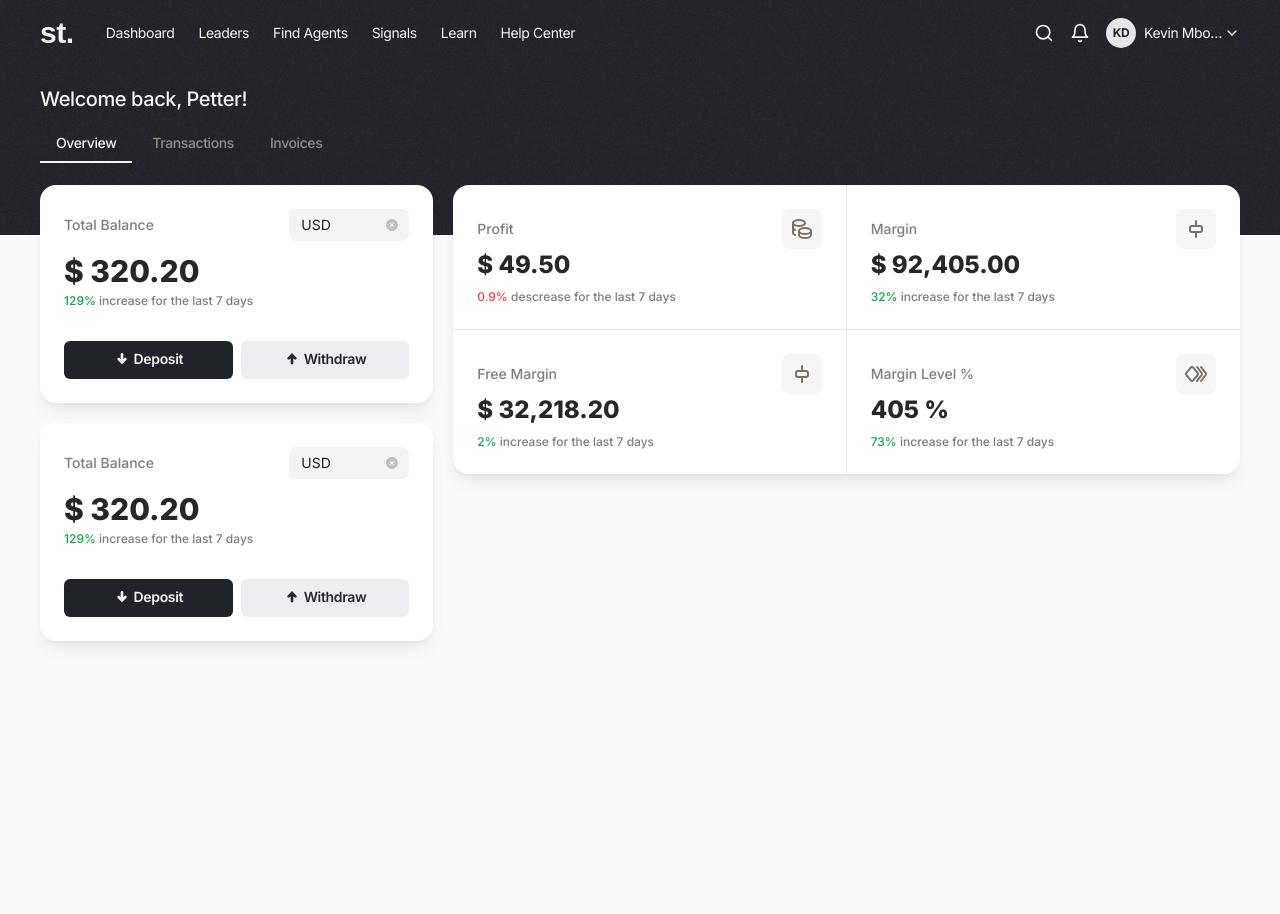
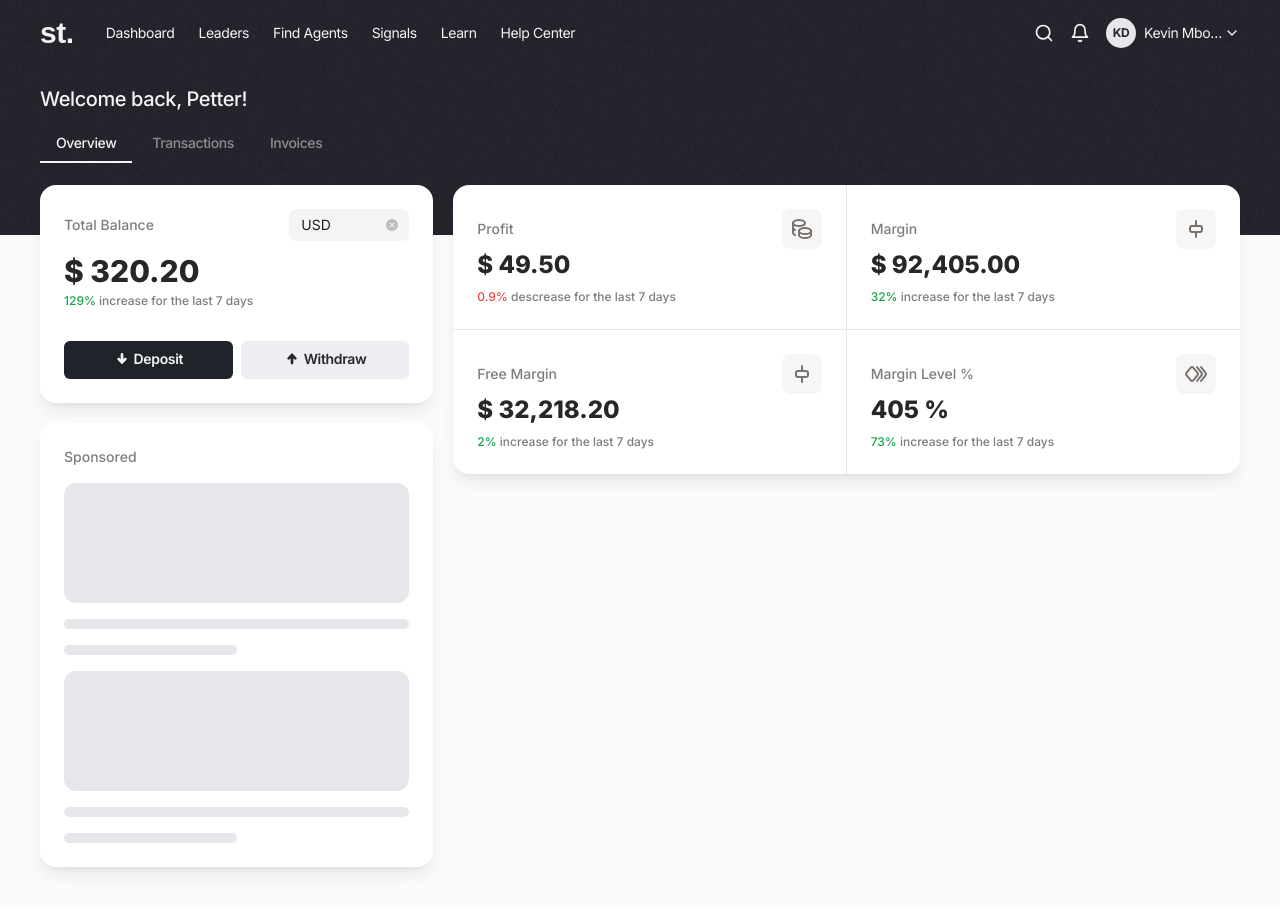
Before and after one commit to kevindermot99/simpleTrading, a React (Vite) app: page /#/ in a window 1280 px wide. Shown: the top 914 px of the page. Built offline with nearby package versions, Linux system fonts and the light colour scheme; a web font is replaced by a local one.

Commit message:
Update Home.jsx

```diff
--- a/src/pages/Home.jsx
+++ b/src/pages/Home.jsx
@@ -8,7 +8,7 @@ import { TbCoins, TbKeyframes, TbLayoutAlignCenter, TbMoneybag, TbSpacingHorizon
 
 function Home() {
     return (
-        <div className="bg-body-white w-full h-full min-h-[3000px] relative">
+        <div className="bg-body-white w-full h-full min-h-svh relative">
             <Navbar />
             {/* Hero */}
             <div className="main-header min-h-[170px] px-10 pt-5 text-text-color-white tracking-tight">
@@ -32,7 +32,7 @@ function Home() {
                     </button>
                 </div>
             </div>
-            <div className="flex gap-5 w-full bg-transparent min-h-[200px] mt-[-50px] px-10 text-text-color-black">
+            <div className="flex gap-5 w-full bg-transparent min-h-[200px] mt-[-50px] px-10 text-text-color-black pb-10">
                 <div className="w-1/3 h-fit flex flex-col gap-5">
                     {/* Balance */}
                     <div className=" w-full h-fit bg-white shadow-lg shadow-stone-600/10 rounded-2xl flex flex-col p-6">
@@ -109,78 +109,18 @@ function Home() {
                         </div>
                     </div>
                     {/* Ads */}
-                    <div className=" w-full h-fit bg-white shadow-lg shadow-stone-600/10 rounded-2xl flex flex-col p-6">
+                    <div className=" w-full h-fit bg-white shadow-lg shadow-stone-600/10 rounded-2xl flex flex-col gap-4 p-6">
                         <div className="flex items-center justify-between w-full">
                             <h1 className="text-sm text-text-color-black/60 font-medium">
-                                Total Balance
+                                Sponsored
                             </h1>
-                            <ConfigProvider
-                                theme={{
-                                    token: {
-                                        // Seed Token
-                                        colorPrimary: '#fff',
-                                        borderRadius: 7,
-                                        colorBorder: '#00000000',
-                                        colorBgContainer: '#e5e7eb70',
-                                        colorBgTextHover: "red"
-                                    },
-                                }}
-                            >
-                                <Select
-                                    defaultValue="USD"
-                                    style={{ width: '120px', boxShadow: "none", borderColor: 'red' }}
-                                    allowClear
-                                    options={[
-                                        { value: 'USD', label: 'USD' },
-                                        { value: 'Bitcoin', label: 'Bitcoin' },
-                                        { value: 'Ethereum', label: 'Ethereum' },
-                                        { value: 'USDT', label: 'USDT' },
-                                        { value: 'USDC', label: 'USDC' },
-                                        { value: 'DAI', label: 'DAI' },
-                                        { value: 'BUSD', label: 'BUSD' },
-                                        { value: 'Ripple', label: 'Ripple' },
-                                        { value: 'Litecoin', label: 'Litecoin' },
-                                    ]}
-                                    placeholder="Currency"
-                                />
-                            </ConfigProvider>
                         </div>
-                        <div className="w-full py-3">
-                            {/* Balance */}
-                            <CountUp
-                                start={0}
-                                end={320.2}
-                                duration={.9}
-                                separator=","
-                                decimals={2}
-                                decimal="."
-                                prefix="$ "
-                            //   suffix=" left"
-                            >
-                                {({ countUpRef, start }) => (
-                                    <div className="">
-                                        <span className="py-2 text-3xl font-extrabold" ref={countUpRef} />
-                                    </div>
-                                )}
-                            </CountUp>
-                            <p className="text-xs pt-1 text-text-color-black/60 font-medium "><span className="text-green-600">129%</span> increase for the last 7 days</p>
-                        </div>
-                        <div className="flex items-center gap-2 mt-5">
-                            {/* Deposit */}
-                            <button
-                                className={`w-full text-sm px-4 py-2 rounded-md text-text-color-white font-semibold tracking-tight bg-button-color hover:opacity-80 transition border-b-2 border-transparent flex items-center justify-center gap-1`}
-                            >
-                                <TiArrowDownThick className="text-base" />
-                                Deposit
-                            </button>
-                            {/* withdraw */}
-                            <button
-                                className={`w-full text-sm px-4 py-2 rounded-md text-text-color-black font-semibold tracking-tight bg-border-lines-light/70 hover:opacity-80 transition border-b-2 border-transparent flex items-center justify-center gap-1`}
-                            >
-                                <TiArrowUpThick className="text-base" />
-                                Withdraw
-                            </button>
-                        </div>
+                        <div className="w-full rounded-xl bg-border-lines-light h-[120px]"></div>
+                        <div className="w-full rounded-xl bg-border-lines-light h-[10px]"></div>
+                        <div className="w-1/2 rounded-xl bg-border-lines-light h-[10px]"></div>
+                        <div className="w-full rounded-xl bg-border-lines-light h-[120px]"></div>
+                        <div className="w-full rounded-xl bg-border-lines-light h-[10px]"></div>
+                        <div className="w-1/2 rounded-xl bg-border-lines-light h-[10px]"></div>
                     </div>
                 </div>
                 <div className="w-2/3 h-fit bg-white shadow-lg shadow-stone-600/10 rounded-2xl grid gap-0 grid-cols-2 ">
```
